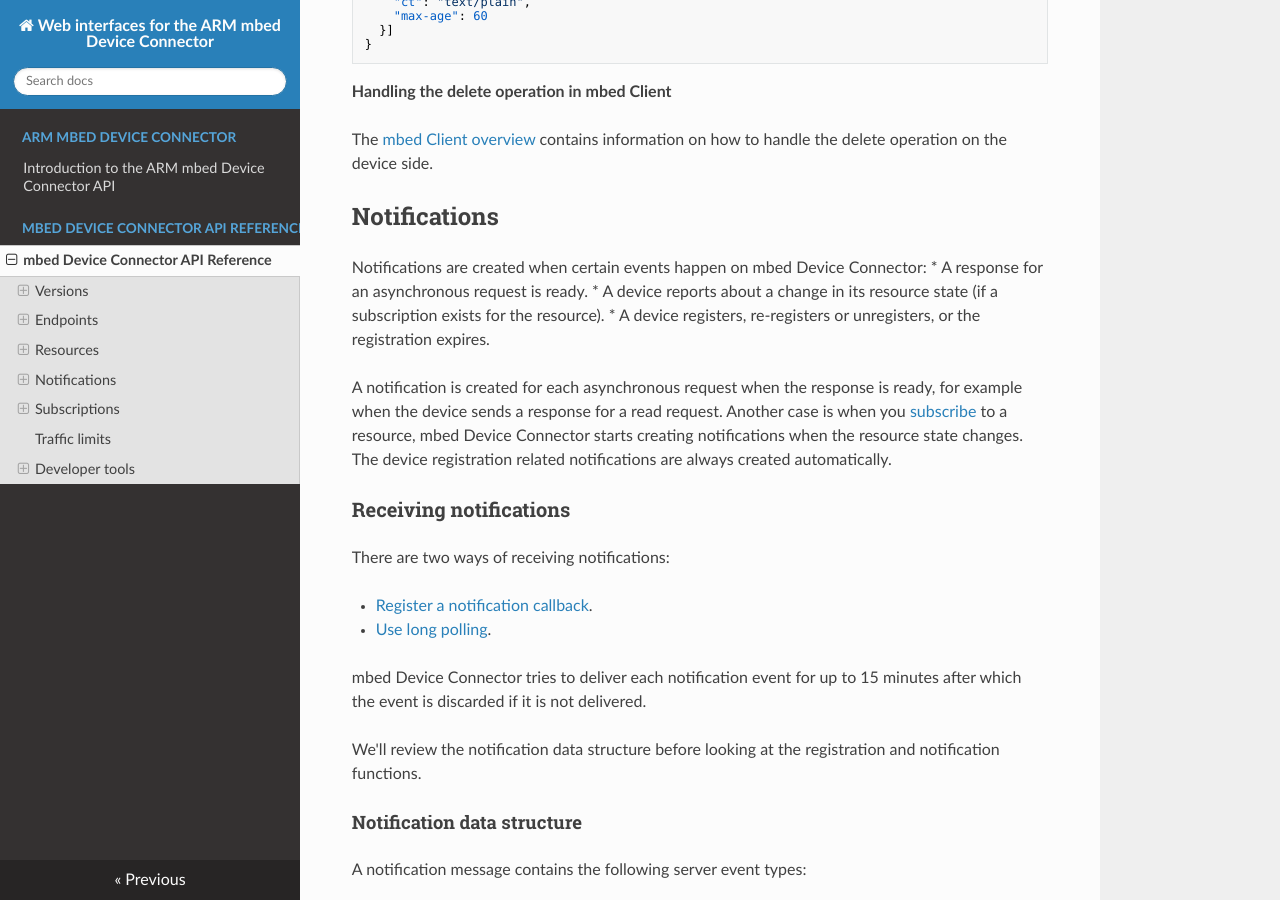
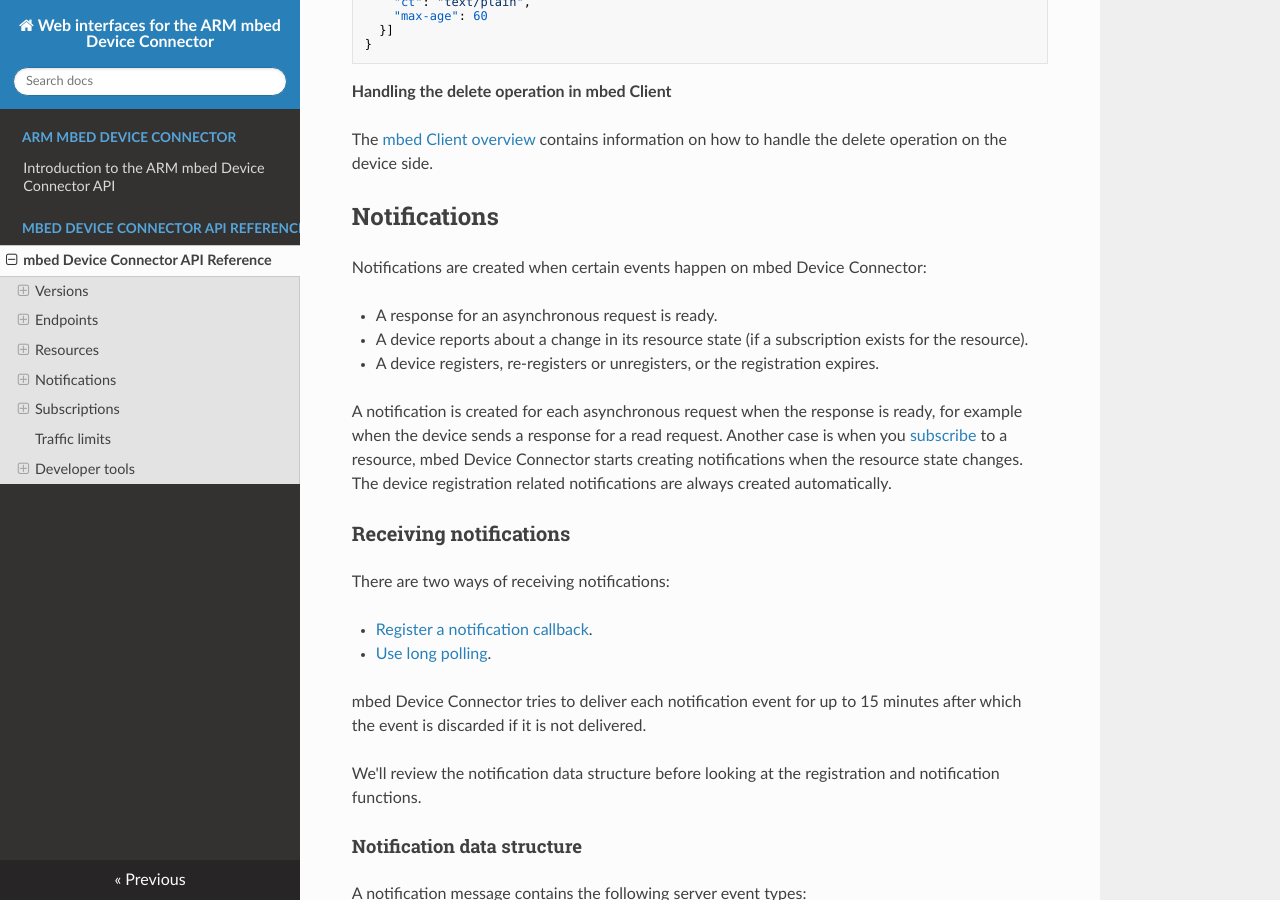
Before and after one commit to ARMmbed/Connector-mDS-REST-API, an MkDocs documentation site: the page built from docs/api-reference.md, in a window 1280 px wide and 900 px high, scrolled down 10728 px. Built offline with MkDocs 1.6.1, drawn with Linux system fonts in a browser that asks for light colours; nearby versions of some CDN libraries; old or Windows-style settings are respelled for this version of MkDocs.

Commit message:
minor edit

```diff
--- a/docs/api-reference.md
+++ b/docs/api-reference.md
@@ -479,9 +479,10 @@ The [mbed Client overview](https://docs.mbed.com/docs/mbed-client-guide/en/lates
 ## Notifications
 
 Notifications are created when certain events happen on mbed Device Connector:
-* A response for an asynchronous request is ready.
-* A device reports about a change in its resource state (if a subscription exists for the resource).
-* A device registers, re-registers or unregisters, or the registration expires.
+
+- A response for an asynchronous request is ready.
+- A device reports about a change in its resource state (if a subscription exists for the resource).
+- A device registers, re-registers or unregisters, or the registration expires.
 
 A notification is created for each asynchronous request when the response is ready, for example when the device sends a response for a read request. Another case is when you [subscribe](#subscriptions) to a resource, mbed Device Connector starts creating notifications when the resource state changes. The device registration related notifications are always created automatically.
 
```
